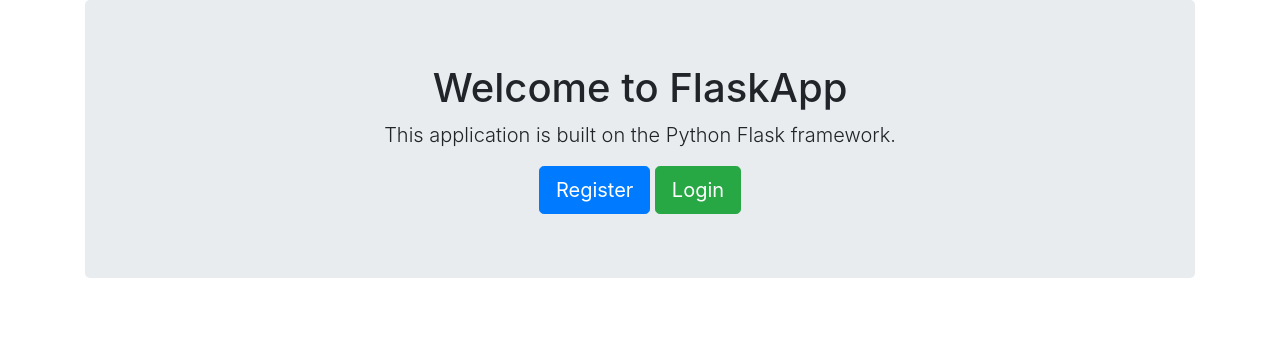
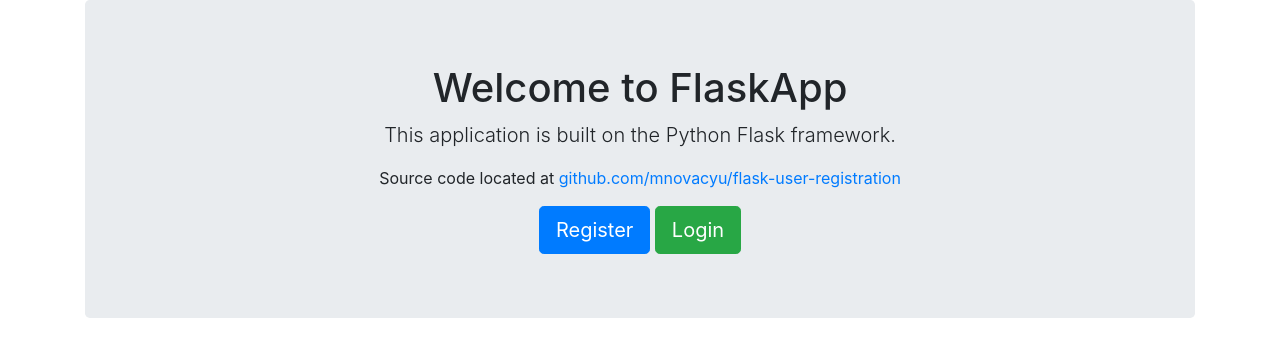
Before and after one commit to mnovacyu/flask-user-registration, a Flask app: page / in a window 1280 px wide. Shown: the part 56-413 px from the top of the page. Run offline with Flask 2, Linux system fonts and the light colour scheme; some libraries are stand-ins or nearby versions.

Commit message:
add source code link

```diff
--- a/docker/web/templates/home.html
+++ b/docker/web/templates/home.html
@@ -4,6 +4,7 @@
   <div class="jumbotron text-center">
     <h1>Welcome to FlaskApp</h1>
     <p class="lead">This application is built on the Python Flask framework.</p>
+    <p>Source code located at <a href="https://github.com/mnovacyu/flask-user-registration">github.com/mnovacyu/flask-user-registration</a></p>
     {% if session.logged_in == NULL %}
       <a href="/register" class="btn btn-primary btn-lg">Register</a>
       <a href="/login" class="btn btn-success btn-lg">Login</a>
```
